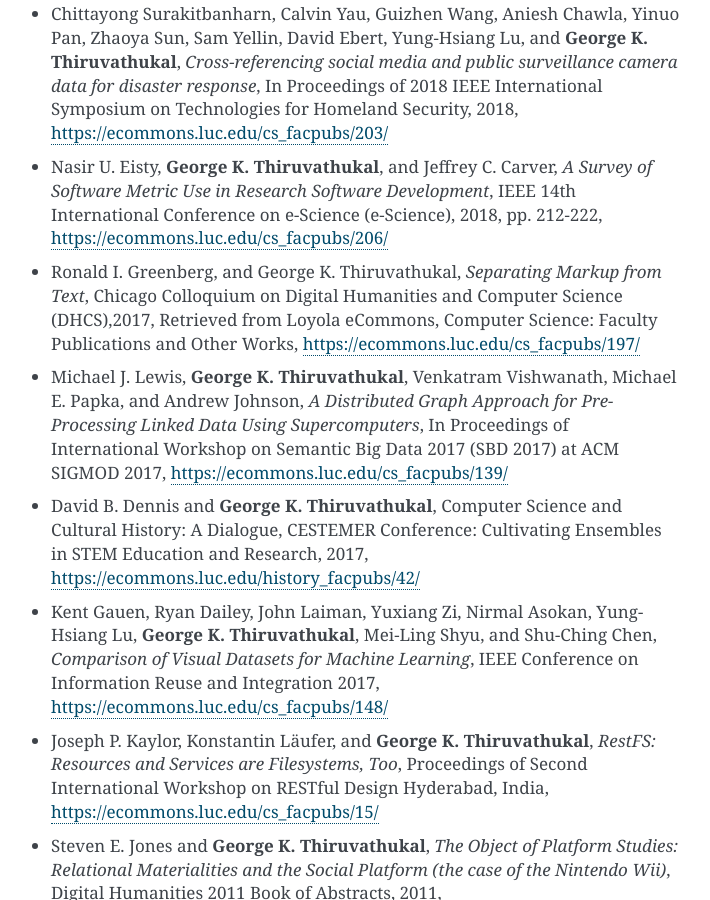
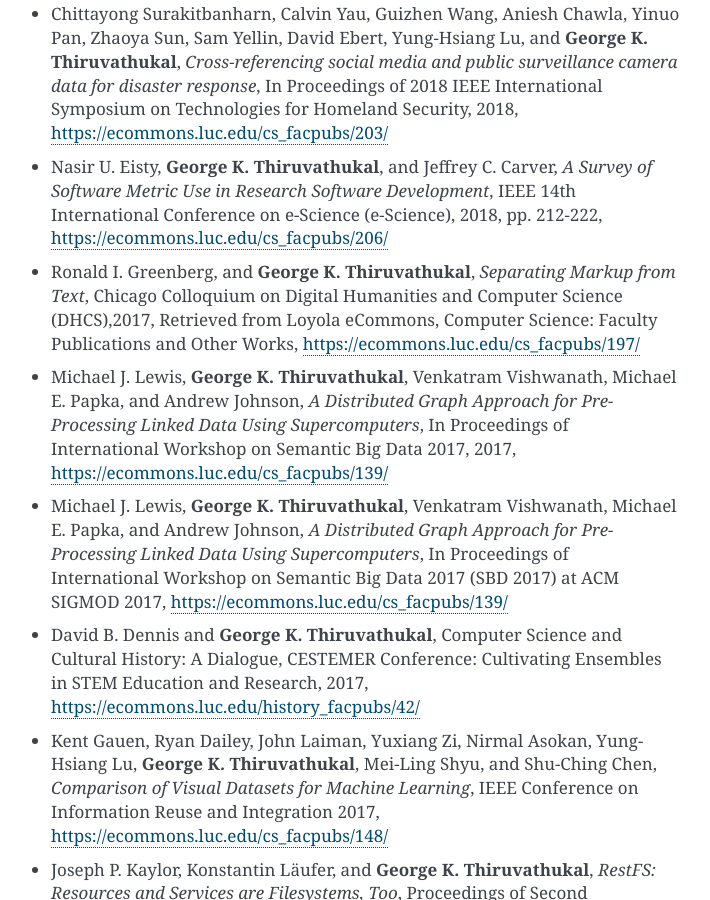
Before and after one commit to jweezy24/thiruvathukal-home-sphinx, a Sphinx documentation site: the page built from source/publications.rst, in a window 1280 px wide and 900 px high, scrolled down 1738 px. Shown: the whole window, without its empty margins (399-1109 px from the left). Built offline with Sphinx 7.4.7, drawn with Linux system fonts in a browser that asks for light colours; some of the changed text lies outside the part shown.

Commit message:
added A Distributed Graph Approach for Pre-Processing RDF

```diff
--- a/source/publications.rst
+++ b/source/publications.rst
@@ -180,11 +180,21 @@ Conference Papers
 .. index::
    presentation, markdown
 
-* Ronald I. Greenberg, and George K. Thiruvathukal,
+* Ronald I. Greenberg, and |George-K-Thiruvathukal|,
   *Separating Markup from Text*,
   Chicago Colloquium on Digital Humanities and Computer Science (DHCS),2017,
   Retrieved from Loyola eCommons, Computer Science: Faculty Publications and Other Works,
   https://ecommons.luc.edu/cs_facpubs/197/
+
+.. index::
+   presentation, distributed, pre-processing, rdf
+
+* Michael J. Lewis, |George-K-Thiruvathukal|, Venkatram Vishwanath, Michael E. Papka,
+  and Andrew Johnson,
+  *A Distributed Graph Approach for Pre-Processing Linked Data Using Supercomputers*,
+  In Proceedings of International Workshop on Semantic Big Data 2017,
+  2017,
+  https://ecommons.luc.edu/cs_facpubs/139/
 
 .. index::
    distributed, pre-processing, supercomputers
@@ -374,7 +384,7 @@ Journal Articles
 .. index::
    teaching, concurrent software
 
-* Konstantin Läufer and George K. Thiruvathukal,
+* Konstantin Läufer and |George-K-Thiruvathukal|,
   *Teaching Concurrent Software Design: A Case Study Using Android*,
   2017,
   https://arxiv.org/pdf/1705.02899.pdf
```
